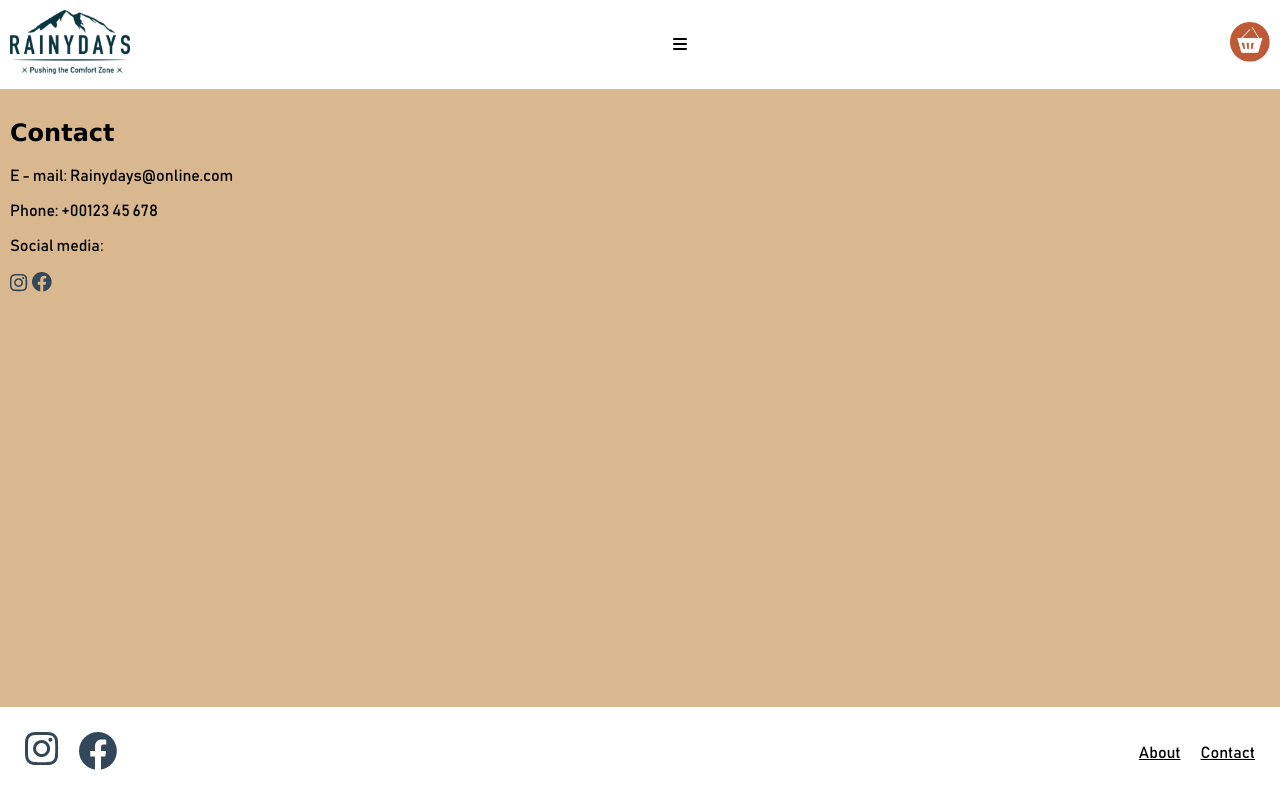
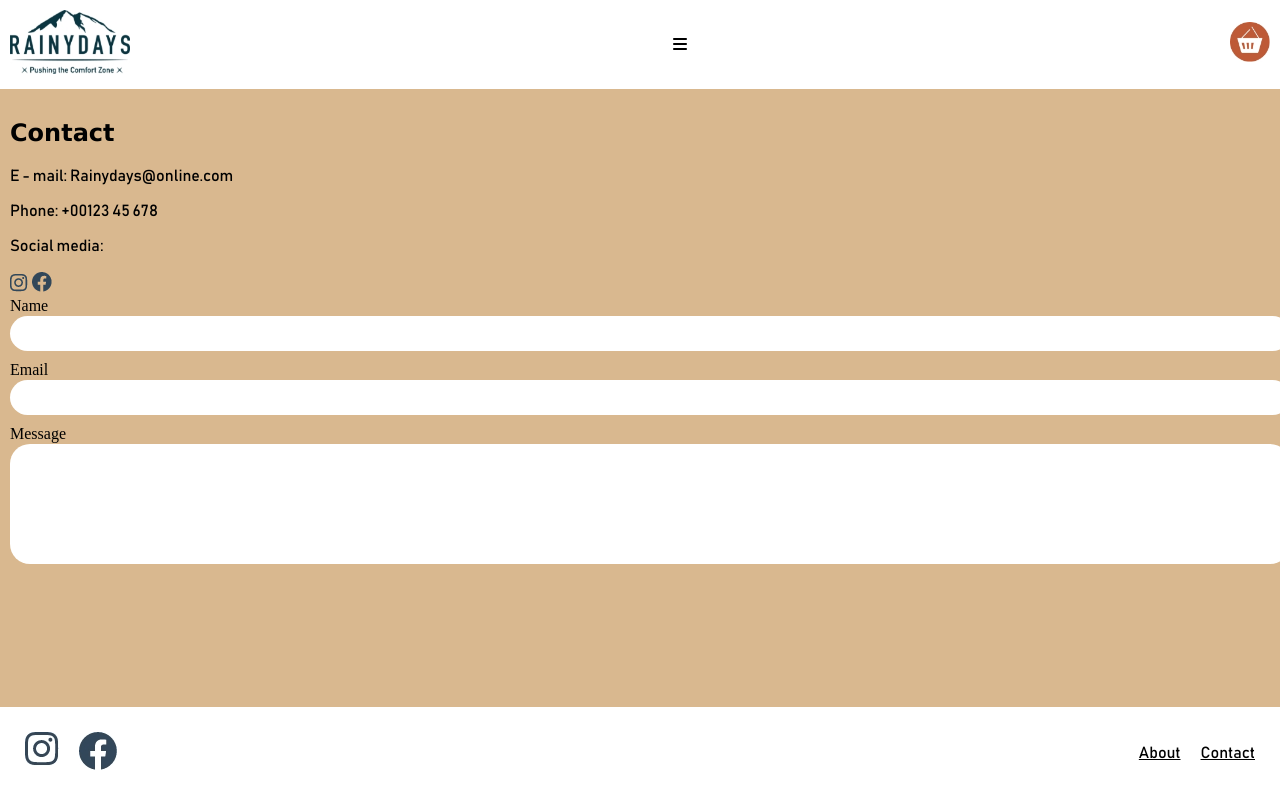
Before and after one commit to Littlaa/cross-course-project-Littlaa, a plain HTML site: page contact.html in a window 1280 px wide. Drawn offline with Linux system fonts and the light colour scheme; a web font is replaced by a local one.

Commit message:
added form to contact

```diff
--- a/contact.html
+++ b/contact.html
@@ -37,6 +37,16 @@
         <a href="#"> <img src="icons/Icon awesome-instagram1.png" alt="Instagram icon" /></a>
         <a href="#"> <img src="icons/Icon simple-facebook.png" alt="Facebook icon" /></a>
       </section>
+      <section>
+        <label for="name">Name</label>
+        <input type="text" id="name" name="name" />
+        <label for="email">Email</label>
+        <input type="email" id="email" name="email" />
+        </select>
+      <section>
+        <label for="message">Message</label>
+        <textarea name="message" id="message"></textarea>
+      </section>
     </main>
     <footer>
       <div class="footer_icons">
--- a/css/contact.css
+++ b/css/contact.css
@@ -0,0 +1,13 @@
+input,
+textarea {
+  border: #707070;
+  border-radius: 20px;
+  margin: 1px 10px 10px 0px;
+  padding: 10px;
+  width: 100%;
+}
+
+textarea {
+  height: 65%;
+  min-height: 100px;
+}
```
